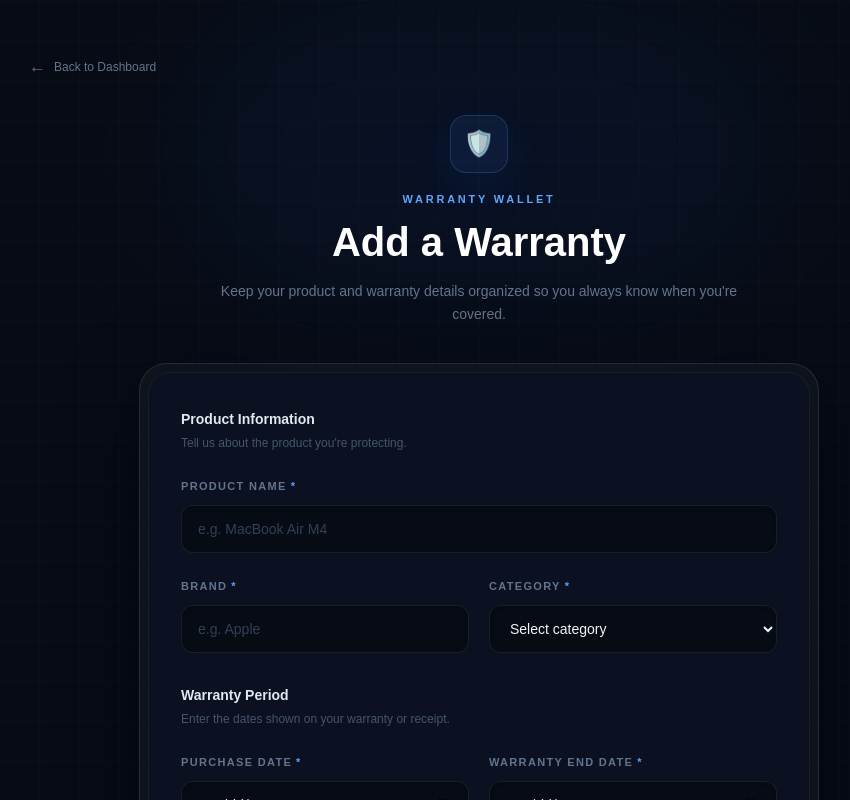
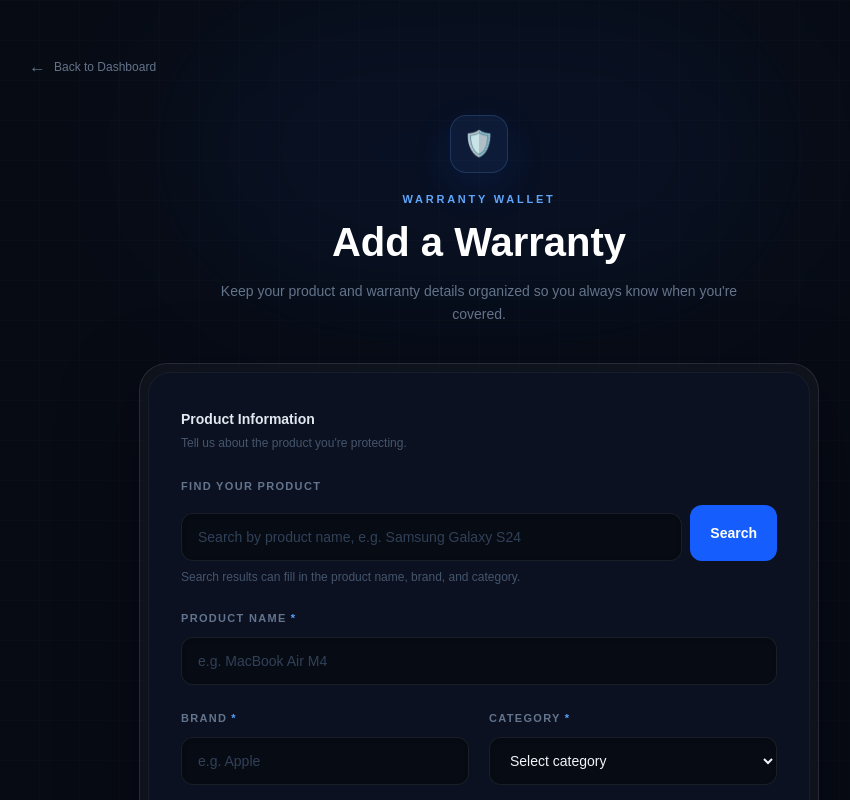
Before and after one commit to nadyafitt/warranty-wallet, a Next.js app: page /warranties/new in a window 1280 px wide. Shown: the top 800 px of the page, without its empty margins (161-1011 px from the left). Built offline with nearby package versions, Linux system fonts and the light colour scheme.

Commit message:
Updated the third-party api after merging

```diff
--- a/components/WarrantyForm.jsx
+++ b/components/WarrantyForm.jsx
@@ -38,6 +38,60 @@ export default function WarrantyForm({
   const [notes, setNotes] = useState(
     initialData.notes || ""
   );
+
+  const [searchQuery, setSearchQuery] = useState("");
+  const [searchResults, setSearchResults] = useState([]);
+  const [searchError, setSearchError] = useState("");
+  const [isSearching, setIsSearching] = useState(false);
+
+  async function handleProductSearch() {
+    const query = searchQuery.trim();
+
+    if (query.length < 2) {
+      setSearchError("Enter at least 2 characters to search.");
+      setSearchResults([]);
+      return;
+    }
+
+    setIsSearching(true);
+    setSearchError("");
+
+    try {
+      const response = await fetch(
+        `/api/products?q=${encodeURIComponent(query)}`
+      );
+      const data = await response.json();
+
+      if (!response.ok) {
+        throw new Error(data.error || "Product search failed.");
+      }
+
+      setSearchResults(data.products || []);
+      if (!data.products?.length) {
+        setSearchError("No products found. You can enter the details manually.");
+      }
+    } catch (error) {
+      setSearchResults([]);
+      setSearchError(error.message || "Unable to search products right now.");
+    } finally {
+      setIsSearching(false);
+    }
+  }
+
+  function selectProduct(product) {
+    setProductName(product.name || "");
+    setBrand(product.brand || "");
+
+    const categoryMap = {
+      Appliances: "Home Appliance",
+      Electronics: "Electronics",
+      Furniture: "Other",
+      Others: "Other",
+    };
+    setCategory(categoryMap[product.category] || "Other");
+    setSearchResults([]);
+    setSearchQuery("");
+  }
 
   function handleSubmit(event) {
     event.preventDefault();
@@ -87,6 +141,72 @@ export default function WarrantyForm({
         </div>
 
         <div className="grid gap-5 sm:grid-cols-2">
+
+          <div className="sm:col-span-2">
+            <label htmlFor="productSearch" className={labelClass}>
+              Find your product
+            </label>
+            <div className="mt-2 flex gap-2">
+              <input
+                id="productSearch"
+                type="search"
+                value={searchQuery}
+                onChange={(event) => setSearchQuery(event.target.value)}
+                onKeyDown={(event) => {
+                  if (event.key === "Enter") {
+                    event.preventDefault();
+                    handleProductSearch();
+                  }
+                }}
+                placeholder="Search by product name, e.g. Samsung Galaxy S24"
+                className={`${inputClass} mt-0 min-w-0 flex-1`}
+              />
+              <button
+                type="button"
+                onClick={handleProductSearch}
+                disabled={isSearching}
+                className="shrink-0 rounded-xl bg-blue-600 px-5 text-sm font-semibold text-white transition hover:bg-blue-500 disabled:cursor-wait disabled:opacity-60"
+              >
+                {isSearching ? "Searching…" : "Search"}
+              </button>
+            </div>
+            <p className="mt-2 text-xs text-slate-600">
+              Search results can fill in the product name, brand, and category.
+            </p>
+            {searchError && (
+              <p role="status" className="mt-2 text-xs text-amber-300">
+                {searchError}
+              </p>
+            )}
+            {searchResults.length > 0 && (
+              <div className="mt-3 grid gap-2 sm:grid-cols-2" aria-label="Product search results">
+                {searchResults.map((product, index) => (
+                  <button
+                    key={`${product.id}-${index}`}
+                    type="button"
+                    onClick={() => selectProduct(product)}
+                    className="flex min-w-0 items-center gap-3 rounded-xl border border-white/[0.08] bg-white/[0.02] p-3 text-left transition hover:border-blue-500/50 hover:bg-blue-500/[0.06]"
+                  >
+                    {product.image ? (
+                      <img
+                        src={product.image}
+                        alt=""
+                        className="h-14 w-14 shrink-0 rounded-lg bg-white object-contain"
+                      />
+                    ) : (
+                      <span className="flex h-14 w-14 shrink-0 items-center justify-center rounded-lg bg-white/[0.05] text-xl" aria-hidden="true">📦</span>
+                    )}
+                    <span className="min-w-0">
+                      <span className="block line-clamp-2 text-xs font-medium text-slate-200">{product.name}</span>
+                      <span className="mt-1 block truncate text-[11px] text-slate-500">
+                        {[product.brand, product.category].filter(Boolean).join(" · ")}
+                      </span>
+                    </span>
+                  </button>
+                ))}
+              </div>
+            )}
+          </div>
 
           {/* Product Name */}
 
```
